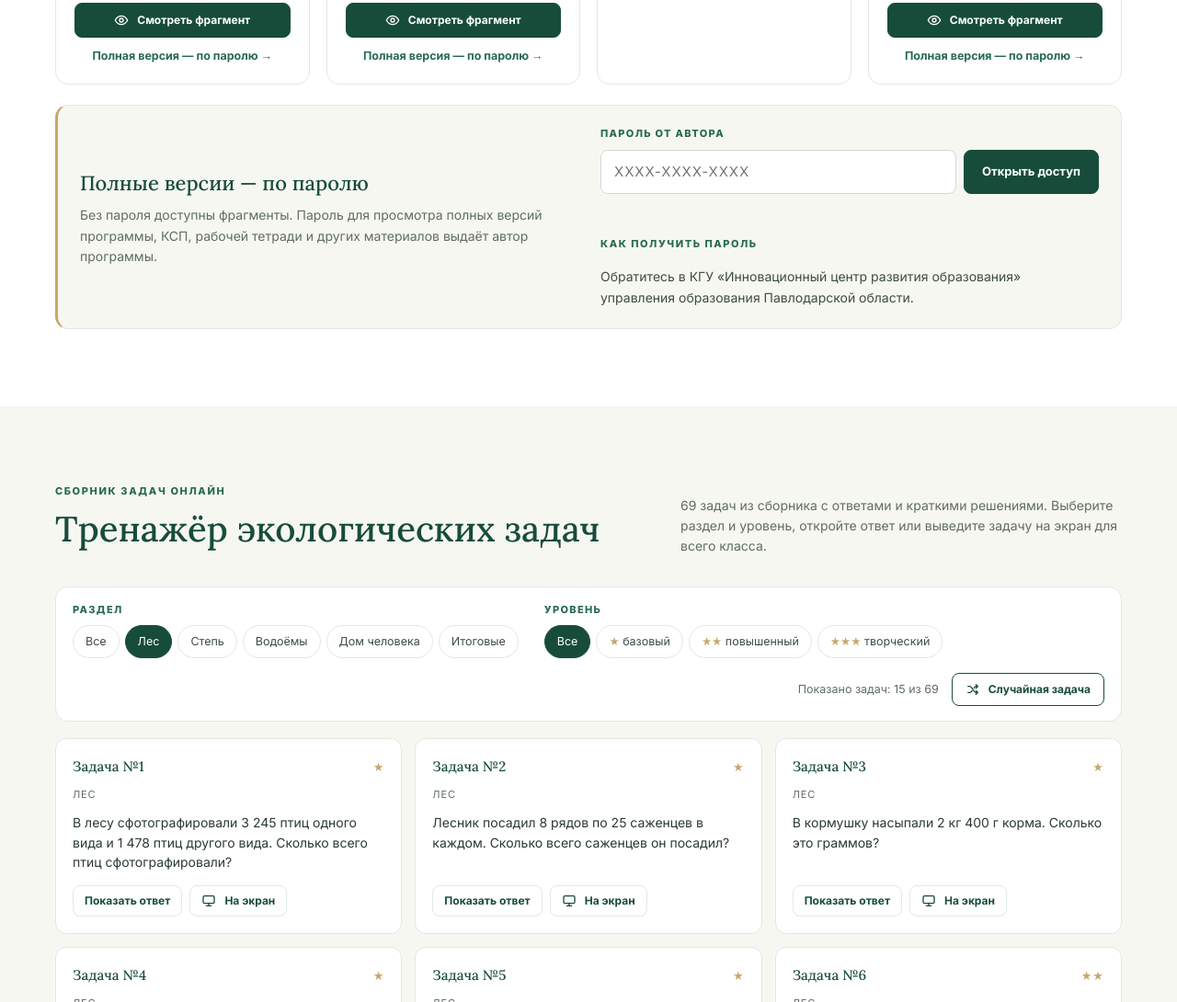
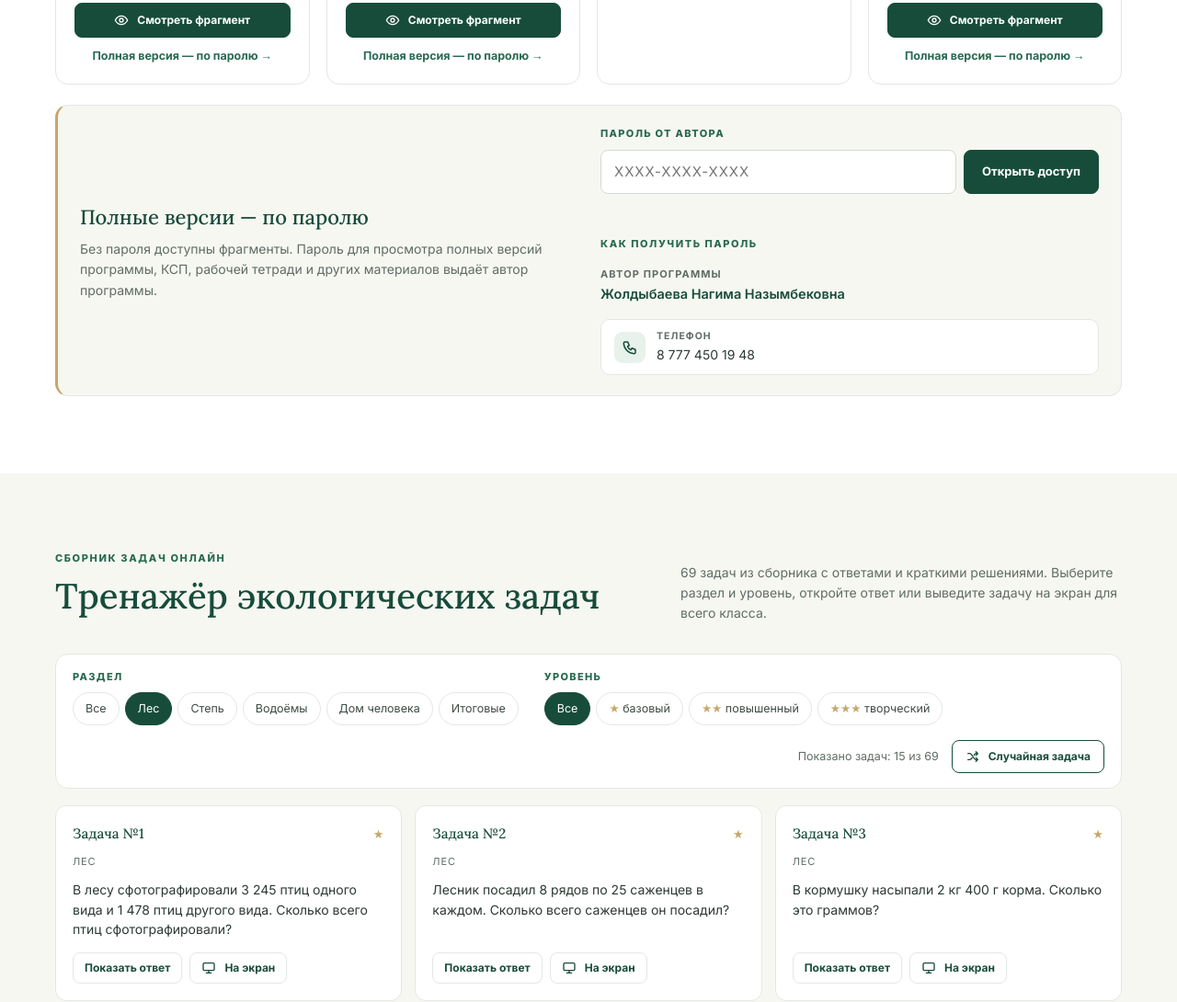
Before and after one commit to nurbolatzumadildin-sys/matematicheskaya-ekologiya, a plain HTML site: page index.html in a window 1280 px wide. Shown: the part 4280-5370 px from the top of the page at 92% size. Drawn offline with Linux system fonts and the light colour scheme.

Commit message:
Добавить контакт автора для получения пароля
В блоке «Как получить пароль» (под материалами и в конце фрагментов)
указаны автор программы и телефон с возможностью позвонить одним нажатием.

Co-Authored-By: Claude Opus 5.5 <noreply@anthropic.com>
Claude-Session: https://claude.ai/code/session_01L8vMZssVbNcTNyAT3mvnEQ

```diff
--- a/assets/css/style.css
+++ b/assets/css/style.css
@@ -368,6 +368,8 @@ button.text-link{background:none;border:0;border-bottom:1px solid transparent;pa
 .request-contacts{display:grid;gap:8px}
 .req-item{display:flex;align-items:center;gap:12px;background:#fff;border:1px solid var(--line);border-radius:10px;padding:10px 14px;font-size:14px;color:#2c3a33;transition:border-color .2s}
 .req-item:hover{border-color:var(--green3)}
+.req-name{margin:0 0 8px!important;font-size:14.5px!important;color:var(--green)!important;font-weight:600}
+.req-name span{display:block;font-size:11px;letter-spacing:.1em;text-transform:uppercase;color:var(--muted);font-weight:700}
 .req-fallback{font-size:14px;color:#3e4c44!important;margin:0}
 .doc-box{position:relative;background:#fff;border-radius:18px;width:min(920px,100%);height:calc(100vh - 40px);display:flex;flex-direction:column;box-shadow:var(--shadow-lg);overflow:hidden}
 .doc-head{display:flex;justify-content:space-between;align-items:flex-start;gap:16px;padding:16px 20px;border-bottom:1px solid var(--line)}
--- a/assets/js/app.js
+++ b/assets/js/app.js
@@ -243,9 +243,11 @@
     const c = typeof CONTACT === "object" ? CONTACT : {};
     const items = [];
     if (c.email) items.push(`<a class="req-item" href="mailto:${esc(c.email)}"><span class="res-ico">${icon("mail")}</span><span><span class="res-type">${esc(t("reqEmail"))}</span>${esc(c.email)}</span></a>`);
-    if (c.phone) items.push(`<a class="req-item" href="tel:${esc(c.phone.replace(/[^\d+]/g, ""))}"><span class="res-ico">${icon("phone")}</span><span><span class="res-type">${esc(t("reqPhone"))}</span>${esc(c.phone)}</span></a>`);
+    if (c.phone) items.push(`<a class="req-item" href="tel:${esc((c.phoneLink || c.phone).replace(/[^\d+]/g, ""))}"><span class="res-ico">${icon("phone")}</span><span><span class="res-type">${esc(t("reqPhone"))}</span>${esc(c.phone)}</span></a>`);
     if (c.whatsapp) items.push(`<a class="req-item" href="https://wa.me/${esc(c.whatsapp.replace(/\D/g, ""))}" target="_blank" rel="noopener"><span class="res-ico">${icon("chat")}</span><span><span class="res-type">${esc(t("reqWhatsapp"))}</span>+${esc(c.whatsapp.replace(/\D/g, ""))}</span></a>`);
-    return items.length ? `<div class="request-contacts">${items.join("")}</div>` : `<p class="req-fallback">${esc(t("reqFallback"))}</p>`;
+    if (!items.length) return `<p class="req-fallback">${esc(t("reqFallback"))}</p>`;
+    const who = c.name ? `<p class="req-name"><span>${esc(t("reqWho"))}</span>${esc(c.name)}</p>` : "";
+    return who + `<div class="request-contacts">${items.join("")}</div>`;
   }
 
   /* ---------- Блок «Полные версии» под карточками ---------- */
--- a/assets/js/data.js
+++ b/assets/js/data.js
@@ -276,9 +276,11 @@ const MATERIALS = [
    Укажите контакты, по которым педагоги могут запросить полные версии.
    Пустые поля на сайте не показываются. */
 const CONTACT = {
+  name: "Жолдыбаева Нагима Назымбековна",
+  phone: "8 777 450 19 48",   // как номер показывается на сайте
+  phoneLink: "+77774501948",  // номер для звонка в международном формате
   email: "",      // например: "author@example.kz"
-  phone: "",      // например: "+7 700 000 00 00"
-  whatsapp: ""    // номер для WhatsApp цифрами, например: "77000000000"
+  whatsapp: ""    // номер для WhatsApp цифрами, например: "77774501948"
 };
 
 /* ---------- Сборник задач: 69 задач с ответами ----------
--- a/assets/js/i18n.js
+++ b/assets/js/i18n.js
@@ -67,7 +67,7 @@ const UI = {
     accessLock: "Закрыть доступ на этом устройстве",
     accessLoadError: "Не удалось загрузить страницу. Проверьте подключение к интернету.",
     viewerFull: "Полная версия · {total} стр.",
-    reqEmail: "Эл. почта", reqPhone: "Телефон", reqWhatsapp: "WhatsApp",
+    reqWho: "Автор программы", reqEmail: "Эл. почта", reqPhone: "Телефон", reqWhatsapp: "WhatsApp",
     viewerPage: "Стр. {i} из {n}", viewerFragment: "Фрагмент: {n} из {total} стр.",
     viewerEndTitle: "Конец фрагмента",
     viewerEndText: "Вы посмотрели {n} из {total} страниц. Полная версия открывается по паролю от автора.",
@@ -201,7 +201,7 @@ const UI = {
     accessLock: "Бұл құрылғыда қолжетімділікті жабу",
     accessLoadError: "Бетті жүктеу мүмкін болмады. Интернет байланысын тексеріңіз.",
     viewerFull: "Толық нұсқа · {total} бет",
-    reqEmail: "Эл. пошта", reqPhone: "Телефон", reqWhatsapp: "WhatsApp",
+    reqWho: "Бағдарлама авторы", reqEmail: "Эл. пошта", reqPhone: "Телефон", reqWhatsapp: "WhatsApp",
     viewerPage: "{i} / {n} бет", viewerFragment: "Үзінді: {n} / {total} бет",
     viewerEndTitle: "Үзіндінің соңы",
     viewerEndText: "Сіз {total} беттің {n} бетін қарадыңыз. Толық нұсқа автордың құпиясөзімен ашылады.",
```
